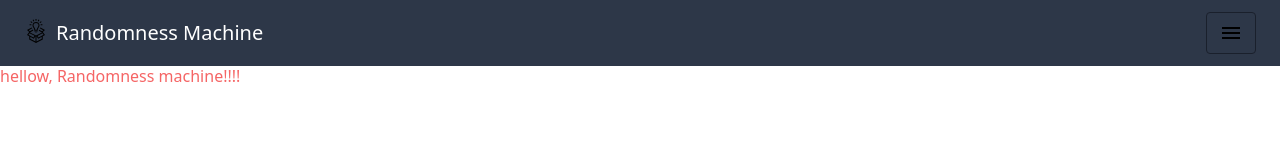
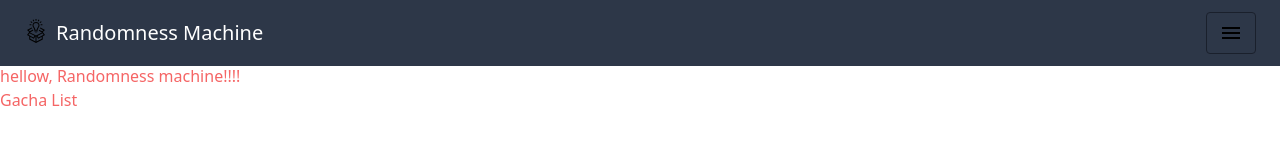
Before and after one commit to zimagen/randomness-machine, a Next.js app: page / in a window 1280 px wide. Shown: the top 162 px of the page. Built offline with nearby package versions, Linux system fonts and the light colour scheme.

Commit message:
Add a link to gacha-list on pages/index.tsx

```diff
--- a/pages/index.tsx
+++ b/pages/index.tsx
@@ -1,3 +1,12 @@
+import Link from 'next/link'
+
 export default function Home() {
-  return <main className="text-red-500">hellow, Randomness machine!!!!</main>
+  return (
+    <main className="text-red-500">
+      <div>hellow, Randomness machine!!!!</div>
+      <Link href="/gacha-list">
+        <a>Gacha List</a>
+      </Link>
+    </main>
+  )
 }
```
